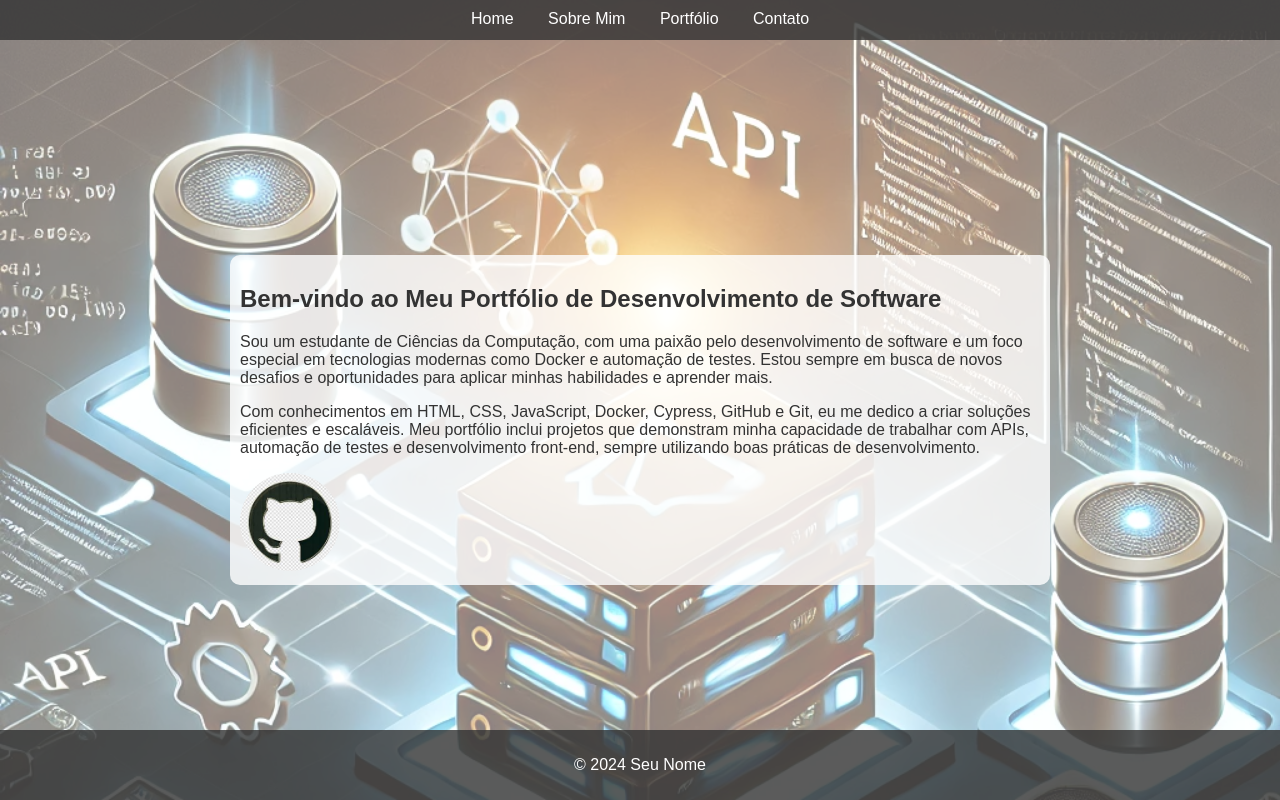
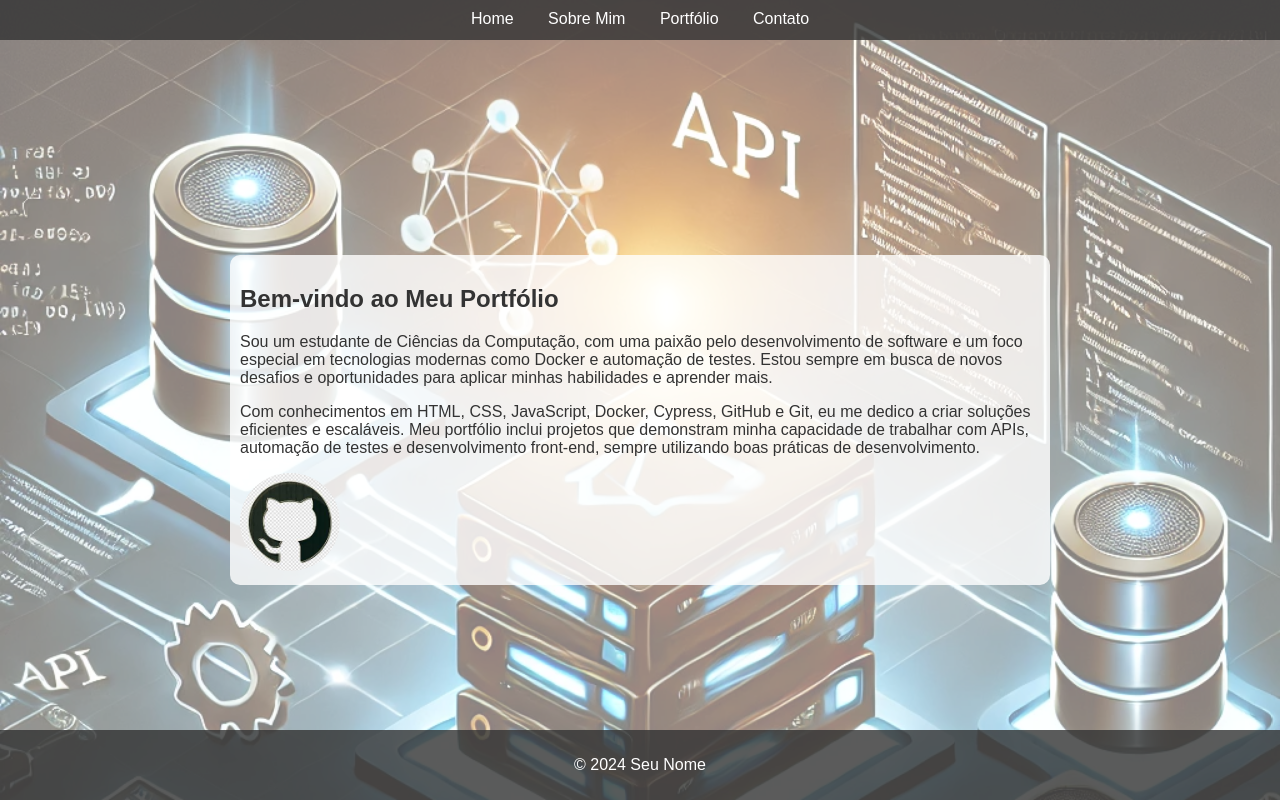
Before and after one commit to fernandodomeneghetti/fernandodomeneghetti.github.io, a plain HTML site: page index.html in a window 1280 px wide. Drawn offline with Linux system fonts and the light colour scheme.

Commit message:
alteracao index

```diff
--- a/index.html
+++ b/index.html
@@ -19,7 +19,7 @@
     </header>
     <main>
         <section id="home">
-            <h1>Bem-vindo ao Meu Portfólio de Desenvolvimento de Software</h1>
+            <h1>Bem-vindo ao Meu Portfólio </h1>
             <p>Sou um estudante de Ciências da Computação, com uma paixão pelo desenvolvimento de software e um foco especial em tecnologias modernas como Docker e automação de testes. Estou sempre em busca de novos desafios e oportunidades para aplicar minhas habilidades e aprender mais.</p>
             <p>Com conhecimentos em HTML, CSS, JavaScript, Docker, Cypress, GitHub e Git, eu me dedico a criar soluções eficientes e escaláveis. Meu portfólio inclui projetos que demonstram minha capacidade de trabalhar com APIs, automação de testes e desenvolvimento front-end, sempre utilizando boas práticas de desenvolvimento.</p>
             <img src="./images/perfil.jpeg" alt="Profile Picture">
```
